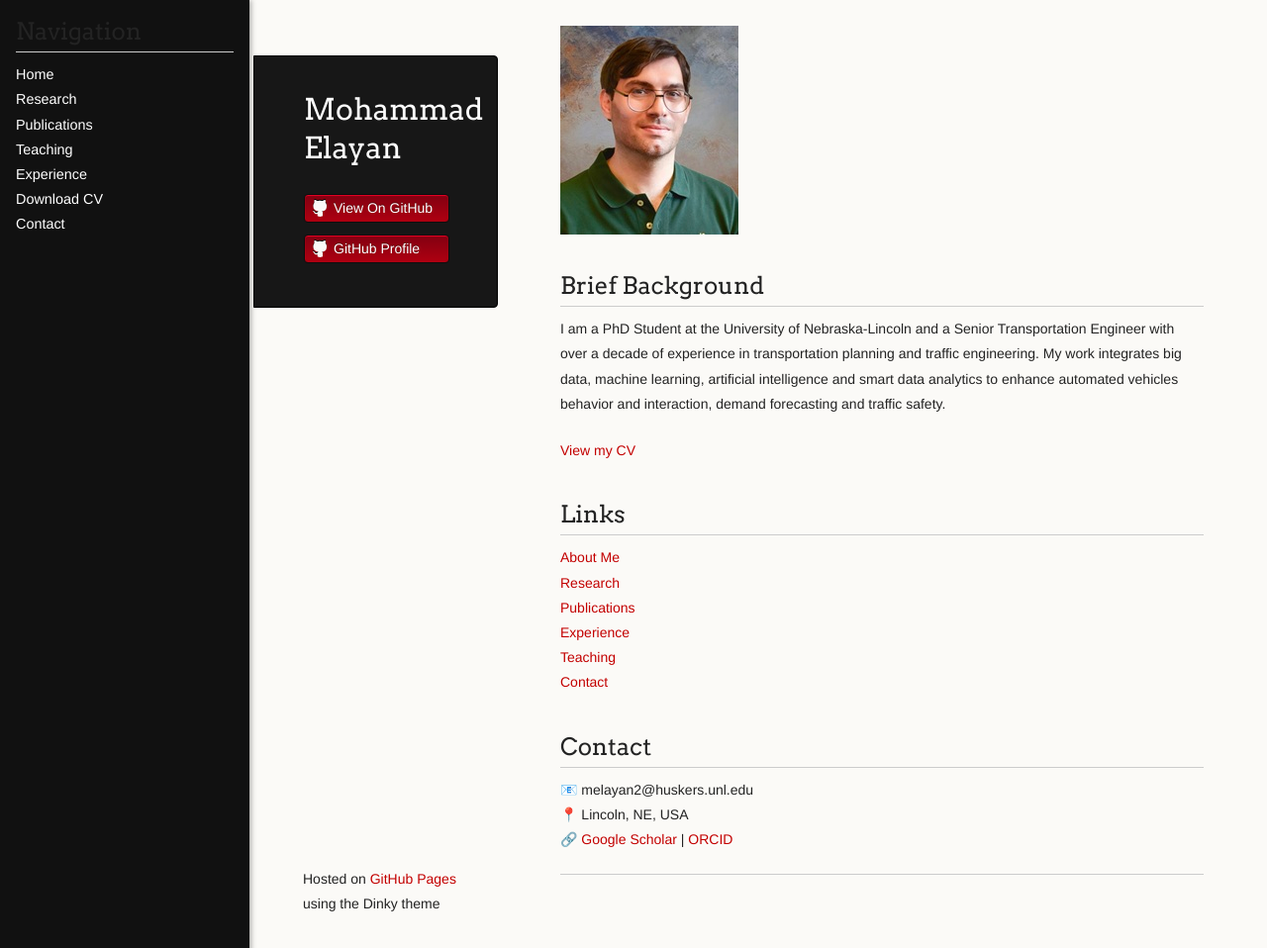
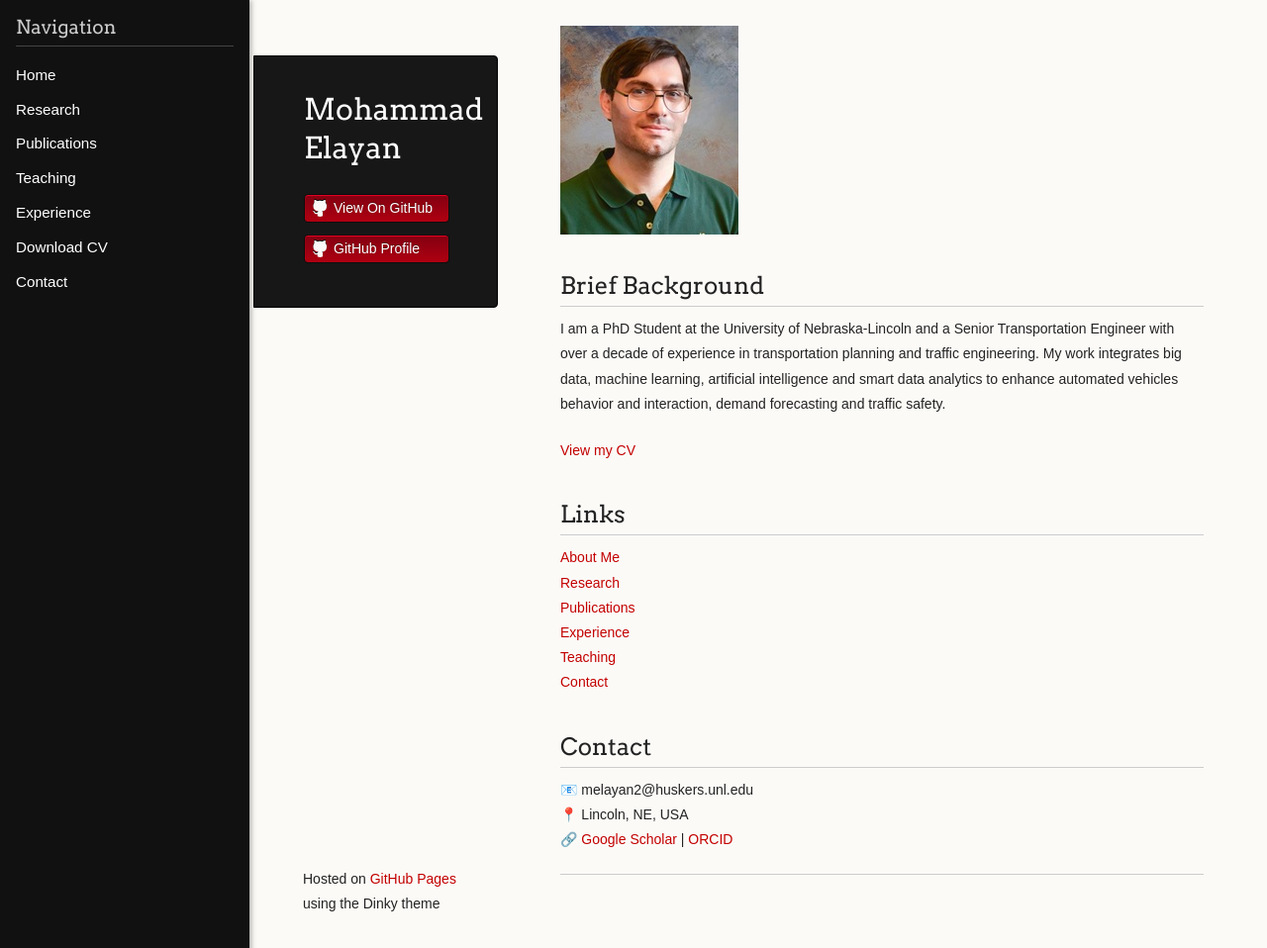
Before and after one commit to mselayan/mselayan.github.io, a Jekyll site: the page built from index.md, in a window 1280 px wide and 958 px high. Shown: the whole window at 99% size. Built offline with Jekyll 4.4.1, drawn with Linux system fonts in a browser that asks for light colours; the repository's description, which GitHub fills in, is left out.

Commit message:
Update default.html

```diff
--- a/_layouts/default.html
+++ b/_layouts/default.html
@@ -11,7 +11,9 @@
     <style>
       body {
         margin: 0;
+        font-family: sans-serif;
       }
+
       .sidebar {
         position: fixed;
         top: 0;
@@ -24,18 +26,39 @@
         box-shadow: 2px 0 5px rgba(0, 0, 0, 0.3);
         z-index: 1000;
       }
+
+      .sidebar h2 {
+        margin-top: 0;
+        color: #ccc;
+        font-size: 1.2rem;
+        border-bottom: 1px solid #444;
+        padding-bottom: 0.3rem;
+        margin-bottom: 1rem;
+      }
+
       .sidebar ul {
         list-style: none;
         padding-left: 0;
-        font-size: 0.9rem;
+        font-size: 0.95rem;
       }
+
+      .sidebar ul li {
+        margin-bottom: 0.6rem;
+      }
+
       .sidebar ul li a {
         color: white;
         text-decoration: none;
       }
+
+      .sidebar ul li a:hover {
+        text-decoration: underline;
+      }
+
       .main-content {
         margin-left: 240px;
         padding: 1rem;
+        display: block;
       }
     </style>
   </head>
@@ -43,7 +66,7 @@
 
     <!-- Sidebar -->
     <div class="sidebar">
-      <h2 style="margin-top: 0;">Navigation</h2>
+      <h2>Navigation</h2>
       <ul>
         <li><a href="{{ '/' | relative_url }}">Home</a></li>
         <li><a href="{{ '/research' | relative_url }}">Research</a></li>
@@ -55,7 +78,7 @@
       </ul>
     </div>
 
-    <!-- Main site layout -->
+    <!-- Main Site Wrapper (Dinky layout) -->
     <div class="wrapper main-content">
       <header>
         <h1 class="header">{{ site.title | default: site.github.repository_name }}</h1>
```
Also changed, not shown: other parts of _layouts/default.html (+1 -0 lines).
